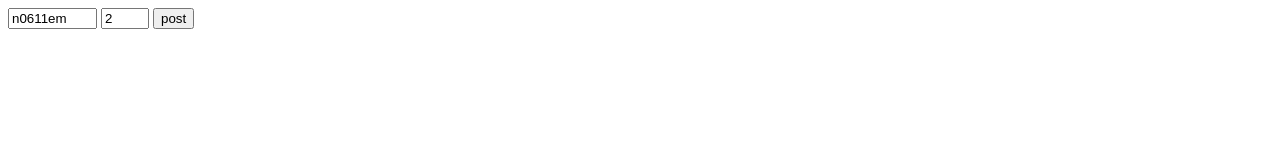
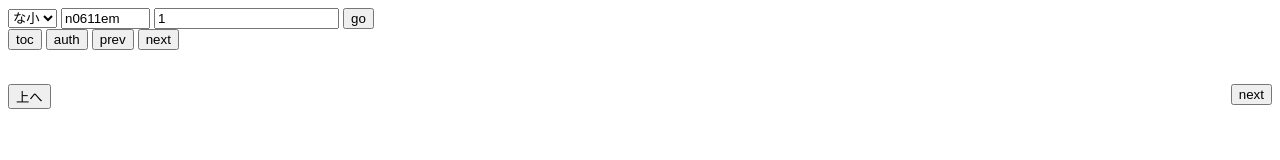
Before and after one commit to karabako/karabako_gli, a website: page views/index.html in a window 1280 px wide. Drawn offline with Linux system fonts and the light colour scheme.

Commit message:
first inport playcodeproject

```diff
--- /dev/null
+++ b/public/button.js
@@ -0,0 +1,48 @@
+function toc() {
+  switch (document.getElementById("host").selectedIndex) {
+    case 1:
+      document.getElementById("host").selectedIndex = 0;
+      case 0:
+      post();
+        break;
+  }
+}
+
+function auth() {
+  if (document.getElementsByClassName("undernavi")[0]) {
+    var wId = document.getElementsByClassName("undernavi")[0].getElementsByTagName("a")[0].getAttribute("href");
+    wId = wId.split("/")[wId.split("/").length-2];
+    document.getElementById("sCode").value = wId;
+  }
+
+  document.getElementById("host").selectedIndex = 1;
+  getSource(document.getElementById("sCode").value);
+}
+
+function go() {
+  switch (document.getElementById("host").selectedIndex) {
+    case 0:
+      getSource(document.getElementById("sCode").value+"/"+document.getElementById("page").value);
+      break;
+  }
+
+}
+
+function prev() {
+  switch (document.getElementById("host").selectedIndex) {
+    case 0:
+      if (Number(document.getElementById("page").value) > 1) {
+        document.getElementById("page").value = Number(document.getElementById("page").value)-1
+      }
+      post();
+      break;
+  }
+}
+function next() {
+  switch (document.getElementById("host").selectedIndex) {
+    case 0:
+      document.getElementById("page").value = Number(document.getElementById("page").value)+1;
+      post();
+      break;
+  }
+}
--- a/server.js
+++ b/server.js
@@ -13,8 +13,8 @@ const express = require('express'),
 // but feel free to use whatever libs or frameworks you'd like through `package.json`.
 
 // http://expressjs.com/en/starter/static-files.html
-// app.use(express.static('public'));
 app.use(bodyPaser.json());
+app.use(express.static('public'));
 // http://expressjs.com/en/starter/basic-routing.html
 app.get('/', function(request, response) {
   response.sendFile(__dirname + '/views/index.html');
@@ -22,7 +22,7 @@ app.get('/', function(request, response) {
 app.route("/api/getSource")
   .post((req, res) => {
     urlReq({
-        url: `https://ncode.syosetu.com/${req.body.nCode}/${req.body.page==0 ? "" : req.body.page || ""}`,
+        url: `https://ncode.syosetu.com/${req.body.sCode}/${req.body.page==0 ? "" : req.body.page || ""}`,
         method: `GET`
       })
       .then(body => {
--- a/views/index.html
+++ b/views/index.html
@@ -4,41 +4,38 @@
 <head>
   <meta charset="utf-8">
   <meta name="viewport" content="width=device-width, initial-scale=1">
-  <title>glitchtest</title>
-
-  <!-- update the version number as needed -->
-  <!-- <script defer src="/__/firebase/5.8.4/firebase-app.js"></script> -->
-  <!-- include only the Firebase features as you need -->
-  <!-- <script defer src="/__/firebase/5.8.4/firebase-auth.js"></script>
-    <script defer src="/__/firebase/5.8.4/firebase-database.js"></script>
-    <script defer src="/__/firebase/5.8.4/firebase-messaging.js"></script>
-    <script defer src="/__/firebase/5.8.4/firebase-storage.js"></script> -->
-  <!-- initialize the SDK after all desired features are loaded -->
-  <!-- <script defer src="/__/firebase/init.js"></script> -->
+  <title>3ds novel viewer</title>
 </head>
 
 <body>
-  <div>
-    <!-- <form id="tstform" action="https://karabako-b54d3.firebaseapp.com/api/getSource" method="POST" accept-charset="utf-8">
-      <input type="text" id="ncode" value="n0611em" />
-      <input type="number" id="page" value="2" />
-      <input type="submit" value="post" />
-    </form> -->
-    <input id="nCode" size="8" value="n0611em" />
-    <input type="number" id="page" style="width:40px" value="2" />
-    <button onclick="post();">post</button>
-    <br />
-    <p id="res"></p>
+  <select class="postValue" id="host" size="1">
+    <option value="https://ncode.syosetu.com">な小</option>
+    <option value="https://mypage.syosetu.com">な作</option>
+  </select>
+  <input type="text" class="postValue" id="sCode" size="8" value="n0611em"/>
+  <input type="number" class="postValue" id="page" size="3" value="1"/>
+  <button onclick="go();">go</button>
+  <br/>
+  <div id="main" style="width: 100%">
+    <button id="toc" onclick="toc();">toc</button>
+    <button id="auth" onclick="auth();">auth</button>
+    <button id="prev" onclick="prev();">prev</button>
+    <button id="next" onclick="next();">next</button>
+    <br/>
+    <p id="source"></p>
+    <br/>
+    <button onclick="window.scrollTo(0,0);">上へ</button>
+    <button style="float:right;" onclick="next();">next</button>
   </div>
   <script type="text/javascript">
-    var xhr = new XMLHttpRequest();
+    const xhr = new XMLHttpRequest();
 
-    var post = function() {
-      var data = {};
-      for (var i = 0; i < document.getElementsByTagName("input").length; i++) {
-        if (document.getElementsByTagName("input")[i].getAttribute("id") !== null) {
-          data[document.getElementsByTagName("input")[i].getAttribute("id")] =
-            document.getElementsByTagName("input")[i].value;
+    const post = function() {
+      const data = {};
+      for (var i = 0; i < document.getElementsByClassName("postValue").length; i++) {
+        if (document.getElementsByClassName("postValue")[i].getAttribute("id") !== null) {
+          data[document.getElementsByClassName("postValue")[i].getAttribute("id")] =
+            document.getElementsByClassName("postValue")[i].value;
         }
       }
 
@@ -49,11 +46,12 @@
     xhr.onreadystatechange = function() {
       if (xhr.readyState === 4 && xhr.status === 200) {
         console.log(xhr.responseText);
-        document.getElementById("res").innerHTML = xhr.responseText +
-          "<br/>" + document.getElementById("res").innerHTML
+        document.getElementById("source").innerHTML = xhr.responseText +
+          "<br/>" + document.getElementById("source").innerHTML
       }
     }
   </script>
+  <script src="/button.js" charset="utf-8"></script>
 </body>
 
 </html>
```
Also changed, not shown: views/demo.html (+2 -2 lines), public/demo/client.js (renamed from public/client.js), public/demo/style.css (renamed from public/style.css).
